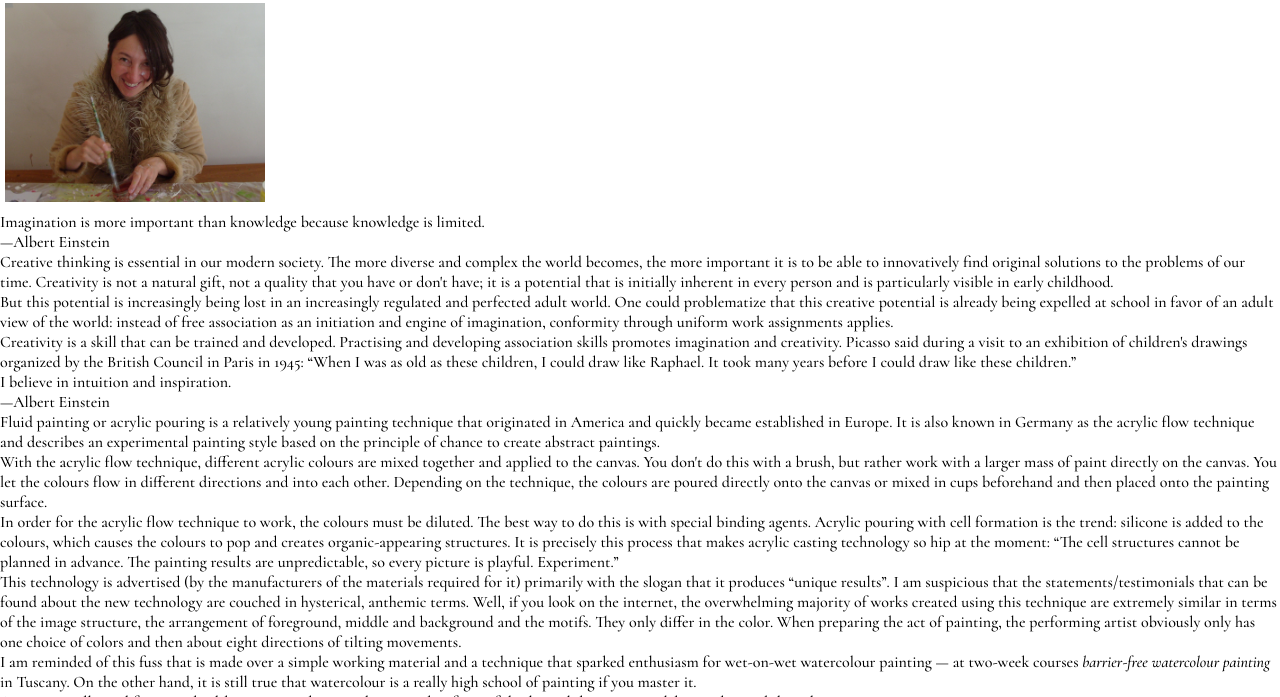
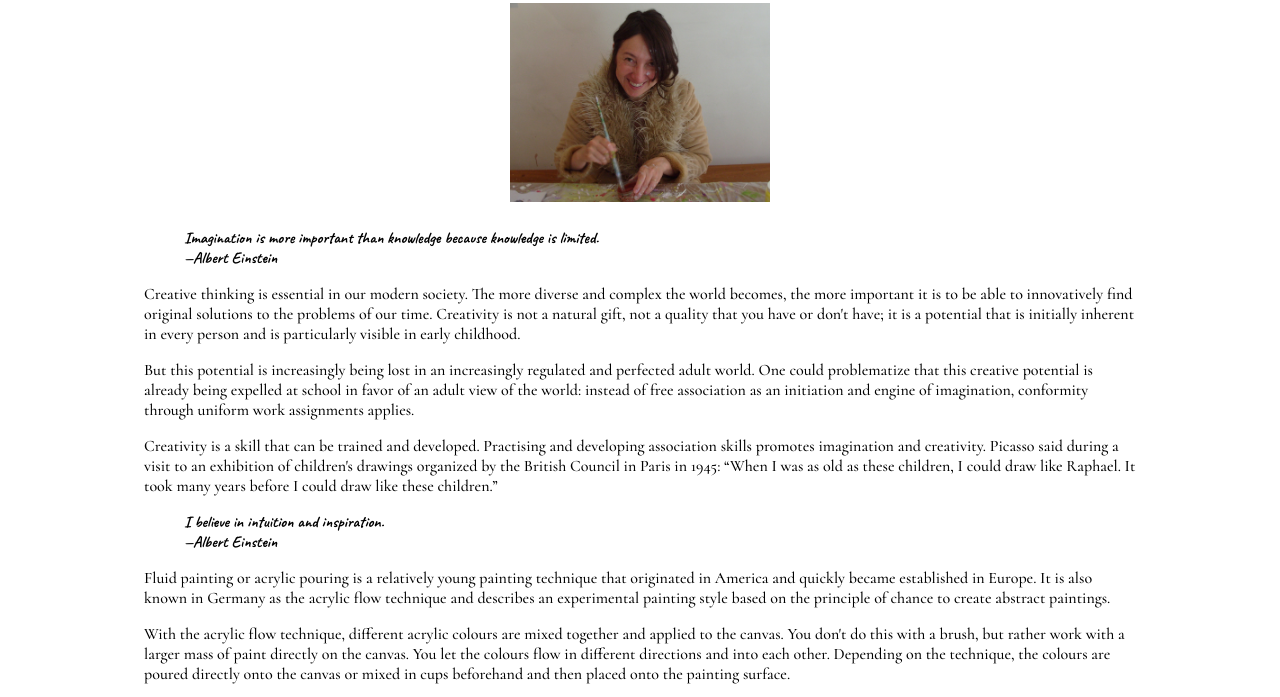
Before and after one commit to wymmij/ci-portfolio-project1, a plain HTML site: page about.html in a window 1280 px wide. Shown: the part 97-794 px from the top of the page. Drawn offline with Linux system fonts and the light colour scheme.

Commit message:
Style about.html main content

```diff
--- a/about.html
+++ b/about.html
@@ -36,7 +36,7 @@
 
     <!-- Main Content -->
     <main>
-        <section>
+        <section id="about">
             <div id="the-artist">
                 <img alt="photo of Tamara Wells, the artist" src="assets/images/the-artist.jpeg" />
             </div>
--- a/assets/css/style.css
+++ b/assets/css/style.css
@@ -130,6 +130,29 @@ img ~ p {
     text-align: center;
 }
 
+/* About page */
+#about {
+    margin: auto;
+    width: calc(100% - 22px - 2rem);
+    max-width: 992px;
+}
+
+#the-artist {
+    text-align: center;
+}
+
+#about p {
+    margin-block: 1em;
+}
+
+blockquote {
+    font-family: "Caveat", cursive;
+    font-weight: 700;
+    font-style: normal;
+    margin-block: 1em;
+    margin-inline: 40px;
+}
+
 
 /* Footer */
 #socials {
```
